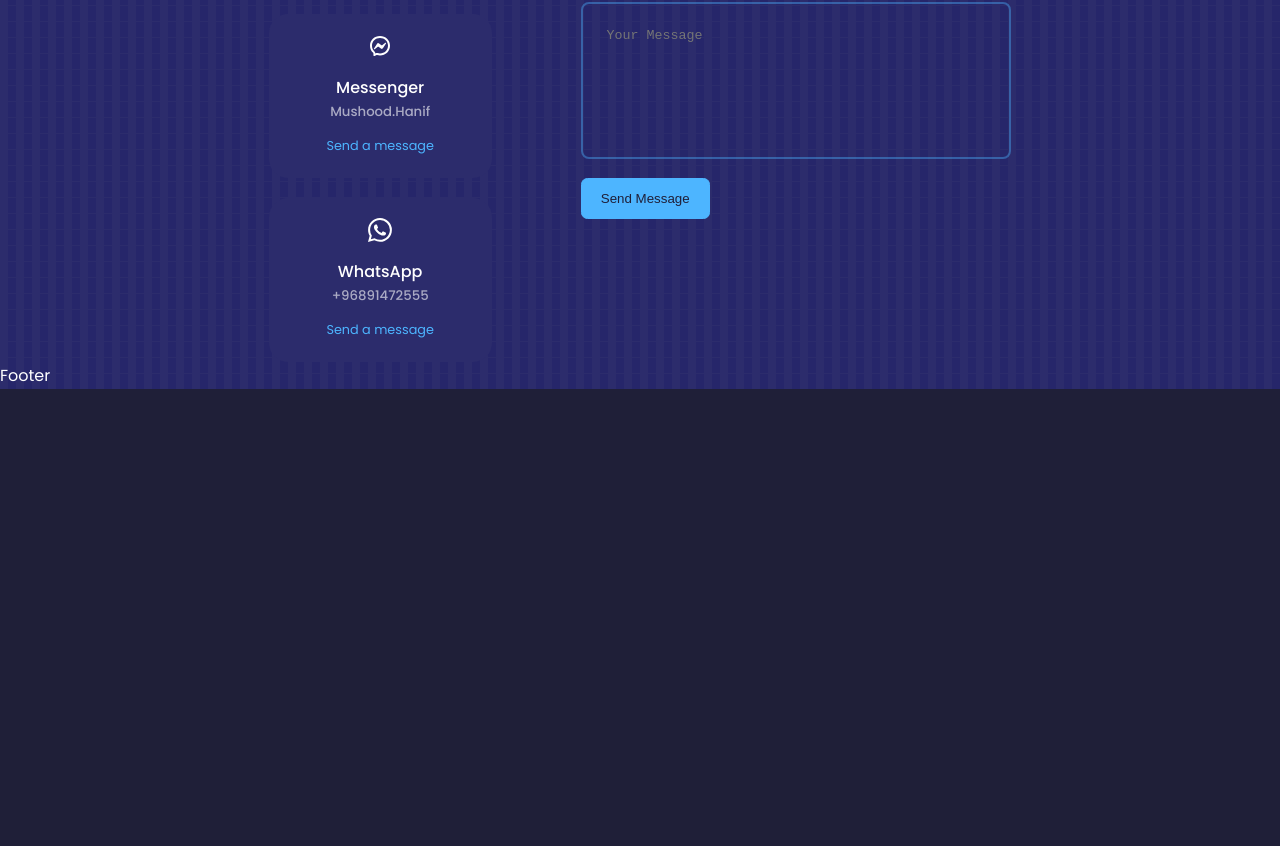
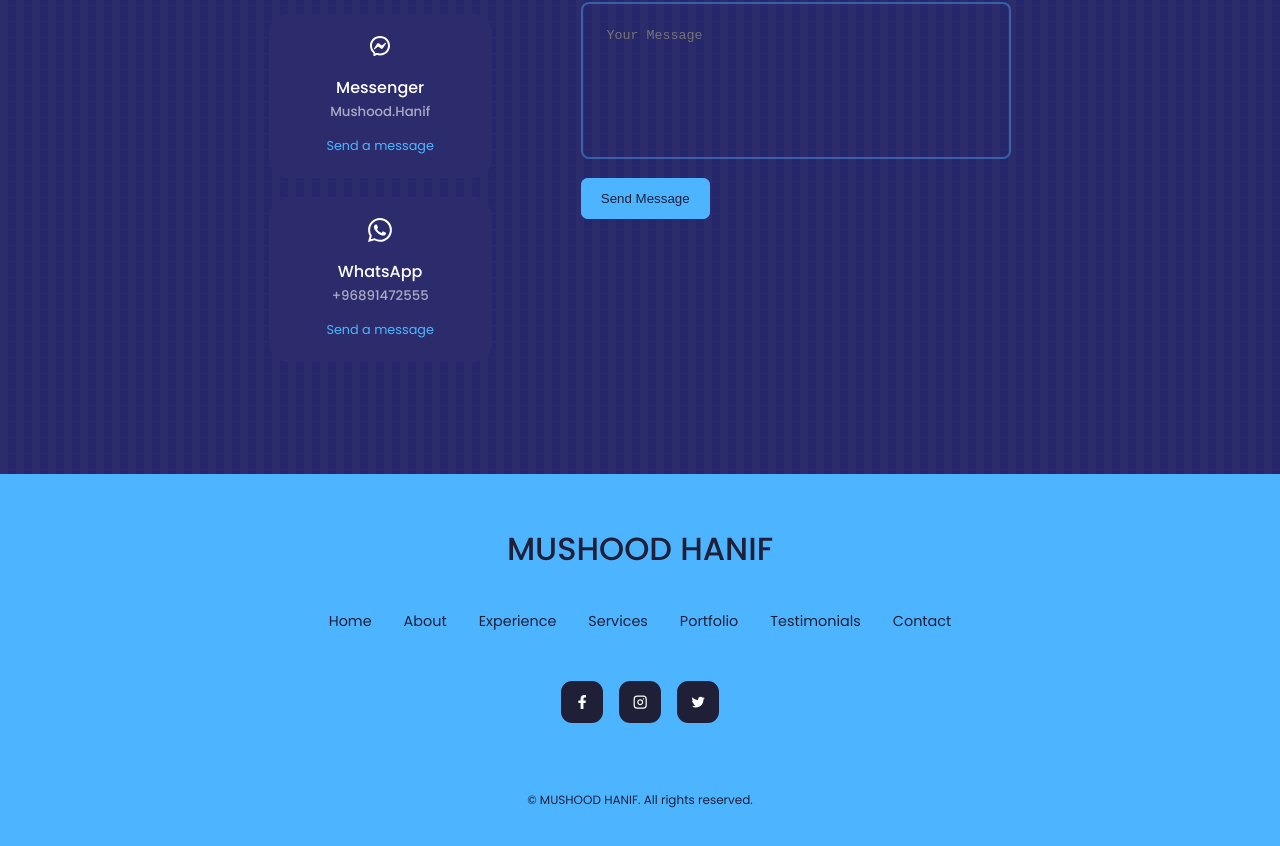
Before and after one commit to DivineDemon/react-portfolio, a React (Create React App) app in the folder frontend/: page / in a window 1280 px wide. Shown: the part 5210-6056 px from the top of the page. Before the commit the page ends 5599 px from the top, so only its background shows below. Built offline with nearby package versions, Linux system fonts and the light colour scheme.

Commit message:
Ready to Deploy :sparkles: :rocket:

```diff
--- a/frontend/src/components/footer/Footer.jsx
+++ b/frontend/src/components/footer/Footer.jsx
@@ -1,7 +1,58 @@
+/* eslint-disable */
 import React from "react";
+import "./footer.css";
+import { FaFacebookF } from "react-icons/fa";
+import { FiInstagram } from "react-icons/fi";
+import { IoLogoTwitter } from "react-icons/io";
 
 const Footer = () => {
-  return <div>Footer</div>;
+  return (
+    <footer>
+      <a href="#" className="footer__logo">
+        MUSHOOD HANIF
+      </a>
+
+      <ul className="permalinks">
+        <li>
+          <a href="#">Home</a>
+        </li>
+        <li>
+          <a href="#about">About</a>
+        </li>
+        <li>
+          <a href="#experience">Experience</a>
+        </li>
+        <li>
+          <a href="#services">Services</a>
+        </li>
+        <li>
+          <a href="#portfolio">Portfolio</a>
+        </li>
+        <li>
+          <a href="#testimonials">Testimonials</a>
+        </li>
+        <li>
+          <a href="#contact">Contact</a>
+        </li>
+      </ul>
+
+      <div className="footer__socials">
+        <a href="https://facebook.com">
+          <FaFacebookF />
+        </a>
+        <a href="https://instagram.com">
+          <FiInstagram />
+        </a>
+        <a href="https://twitter.com">
+          <IoLogoTwitter />
+        </a>
+      </div>
+
+      <div className="footer__copyright">
+        <small>&copy; MUSHOOD HANIF. All rights reserved.</small>
+      </div>
+    </footer>
+  );
 };
 
 export default Footer;
--- a/frontend/src/components/footer/footer.css
+++ b/frontend/src/components/footer/footer.css
@@ -0,0 +1,65 @@
+footer {
+  background: var(--color-primary);
+  padding: 3rem 0;
+  text-align: center;
+  font-size: 0.9rem;
+  margin-top: 7rem;
+}
+
+footer a {
+  color: var(--color-bg);
+}
+
+.footer__logo {
+  font-size: 2rem;
+  font-weight: 500;
+  margin-bottom: 2rem;
+  display: inline-block;
+}
+
+.permalinks {
+  display: flex;
+  flex-wrap: wrap;
+  justify-content: center;
+  gap: 2rem;
+  margin: 0 auto 3rem;
+}
+
+.footer__socials {
+  display: flex;
+  justify-content: center;
+  gap: 1rem;
+  margin-bottom: 4rem;
+}
+
+.footer__socials a {
+  background: var(--color-bg);
+  color: var(--color-white);
+  padding: 0.8rem;
+  border-radius: 0.7rem;
+  display: flex;
+  border: 1px solid transparent;
+}
+
+.footer__socials a:hover {
+  background: transparent;
+  color: var(--color-bg);
+  border-color: var(--color-bg);
+}
+
+.footer__copyright {
+  margin-bottom: 4rem;
+  color: var(--color-bg);
+}
+
+/* MEDIA QUERIES (SMALL DEVICES) */
+@media screen and (max-width: 600px) {
+  .permalinks {
+    flex-direction: column;
+    gap: 1.5rem;
+  }
+
+  .footer__socials {
+    margin-bottom: 2.6rem;
+  }
+}
```
